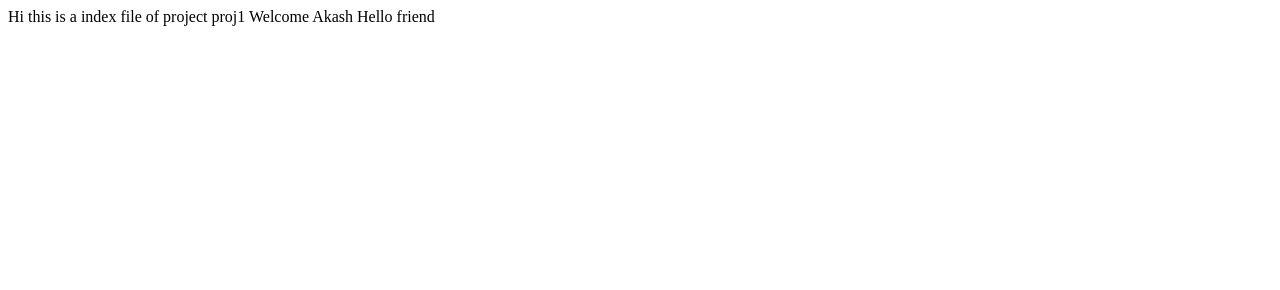
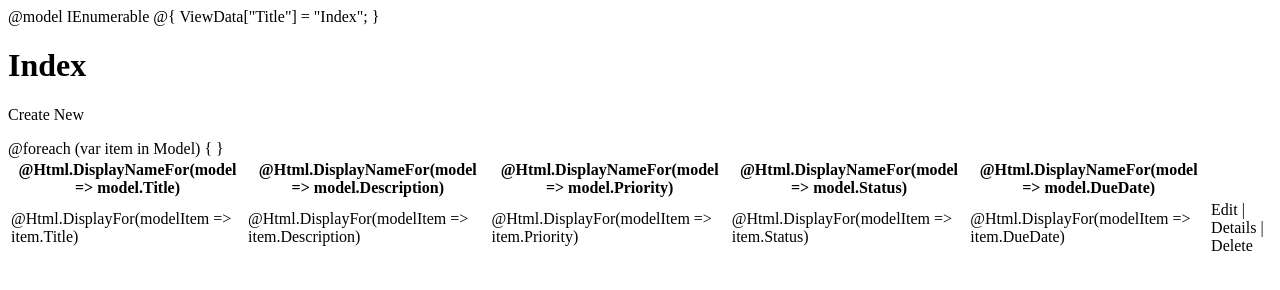
Before and after one commit to akash2435/Proj1, a plain HTML site: page index.html in a window 1280 px wide. Drawn offline with Linux system fonts and the light colour scheme.

Commit message:
Update index.html

```diff
--- a/index.html
+++ b/index.html
@@ -1,3 +1,59 @@
-Hi this is a index file of project proj1
-Welcome Akash
-Hello friend
+@model IEnumerable<TaskManagerApp.Models.TaskItem>
+
+@{
+    ViewData["Title"] = "Index";
+}
+
+<h1>Index</h1>
+
+<p>
+    <a asp-action="Create">Create New</a>
+</p>
+<table class="table">
+    <thead>
+        <tr>
+            <th>
+                @Html.DisplayNameFor(model => model.Title)
+            </th>
+            <th>
+                @Html.DisplayNameFor(model => model.Description)
+            </th>
+            <th>
+                @Html.DisplayNameFor(model => model.Priority)
+            </th>
+            <th>
+                @Html.DisplayNameFor(model => model.Status)
+            </th>
+            <th>
+                @Html.DisplayNameFor(model => model.DueDate)
+            </th>
+            <th></th>
+        </tr>
+    </thead>
+    <tbody>
+@foreach (var item in Model) {
+        <tr>
+            <td>
+                @Html.DisplayFor(modelItem => item.Title)
+            </td>
+            <td>
+                @Html.DisplayFor(modelItem => item.Description)
+            </td>
+            <td>
+                @Html.DisplayFor(modelItem => item.Priority)
+            </td>
+            <td>
+                @Html.DisplayFor(modelItem => item.Status)
+            </td>
+            <td>
+                @Html.DisplayFor(modelItem => item.DueDate)
+            </td>
+            <td>
+                <a asp-action="Edit" asp-route-id="@item.Id">Edit</a> |
+                <a asp-action="Details" asp-route-id="@item.Id">Details</a> |
+                <a asp-action="Delete" asp-route-id="@item.Id">Delete</a>
+            </td>
+        </tr>
+}
+    </tbody>
+</table>
```
